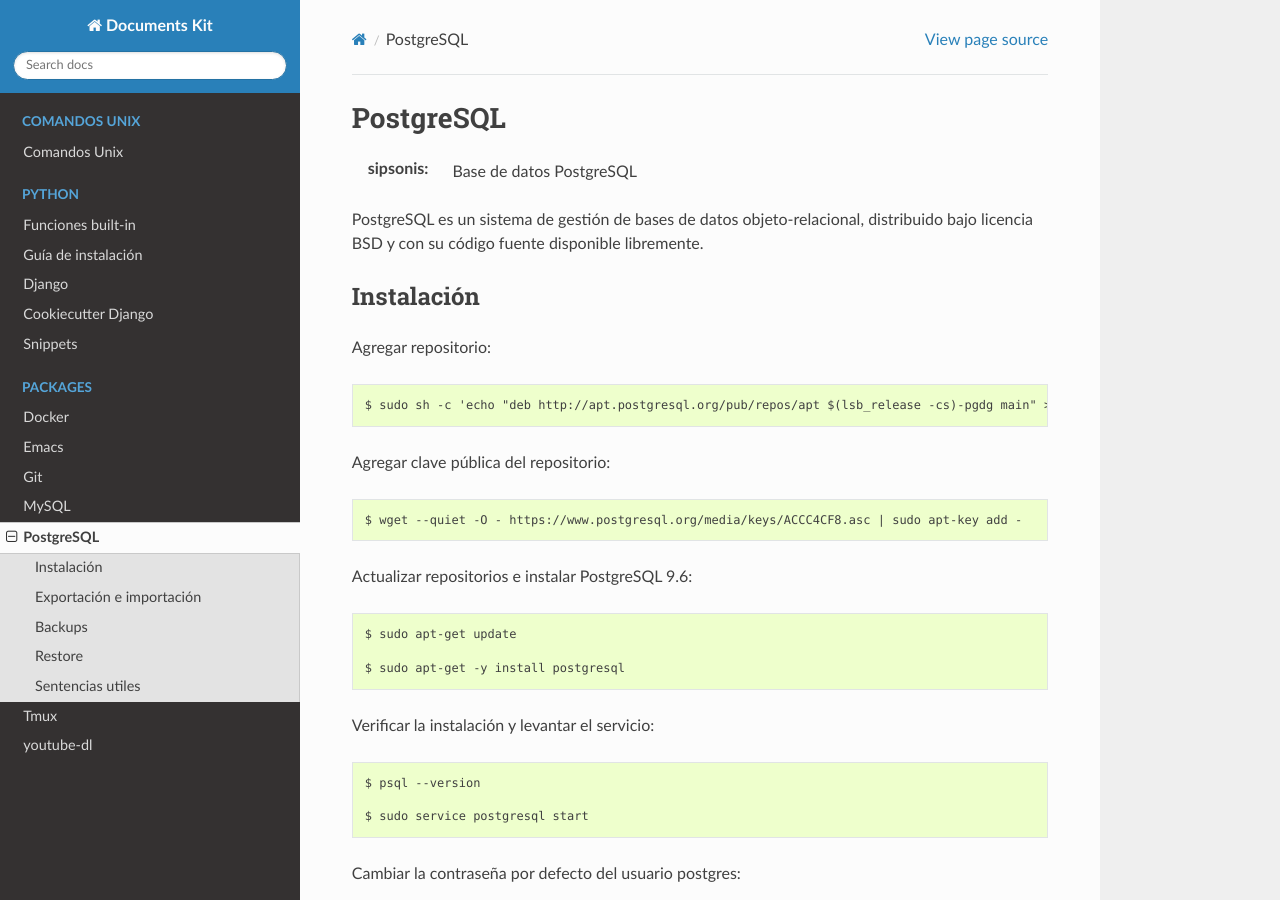
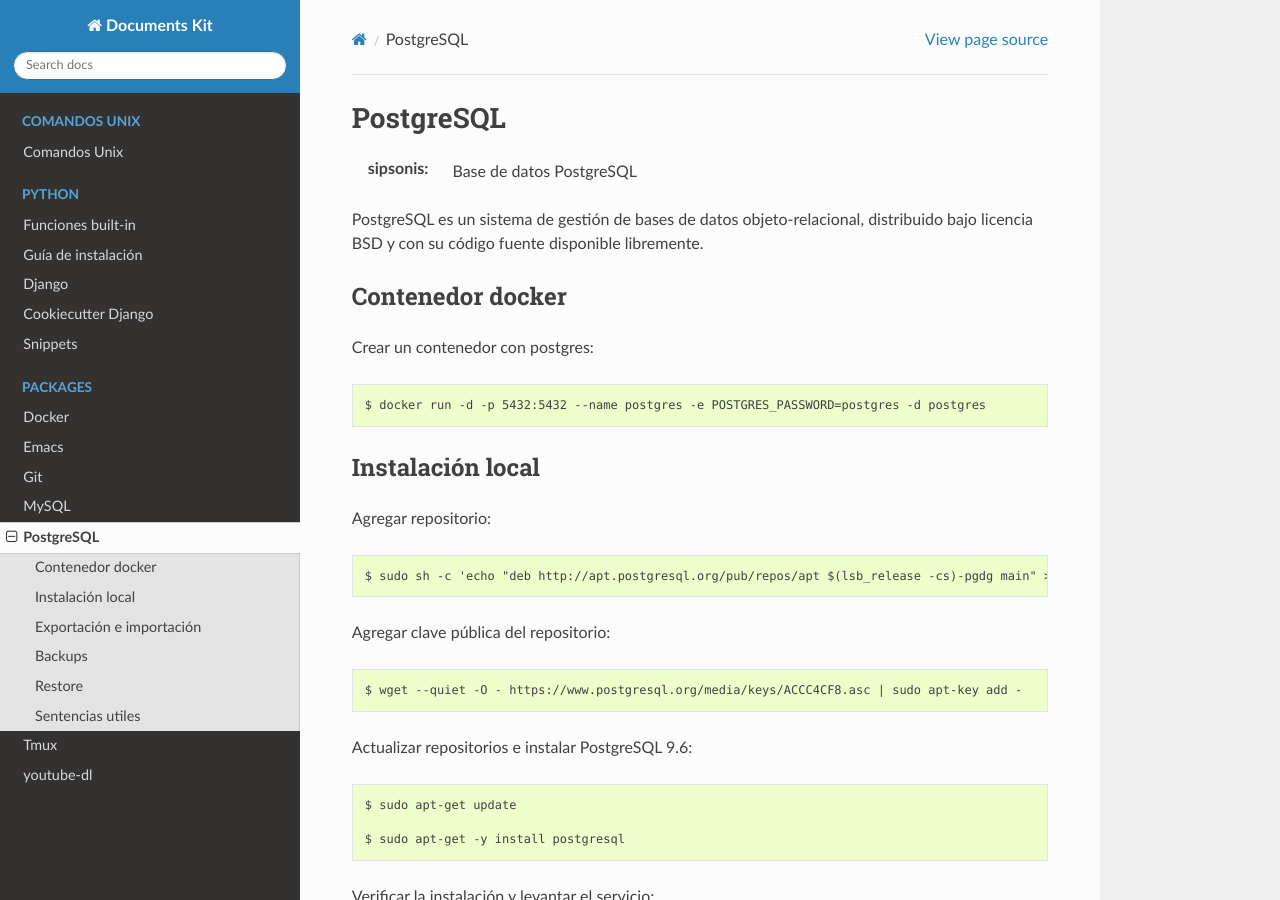
Before and after one commit to mcardozo/documents-kit, a Sphinx documentation site: the page built from docs/packages/postgresql.rst, in a window 1280 px wide and 900 px high. Built offline with Sphinx 7.4.7 and the Read the Docs theme 2.0.0, drawn with Linux system fonts in a browser that asks for light colours.

Commit message:
Contenedor docker

```diff
--- a/docs/packages/postgresql.rst
+++ b/docs/packages/postgresql.rst
@@ -7,7 +7,14 @@
 distribuido bajo licencia BSD y con su código fuente disponible libremente.
 
 
-Instalación
+Contenedor docker
+-------------------------------------------------------------------
+Crear un contenedor con postgres::
+
+  $ docker run -d -p 5432:5432 --name postgres -e POSTGRES_PASSWORD=postgres -d postgres
+
+
+Instalación local
 -------------------------------------------------------------------
 Agregar repositorio::
 
```
